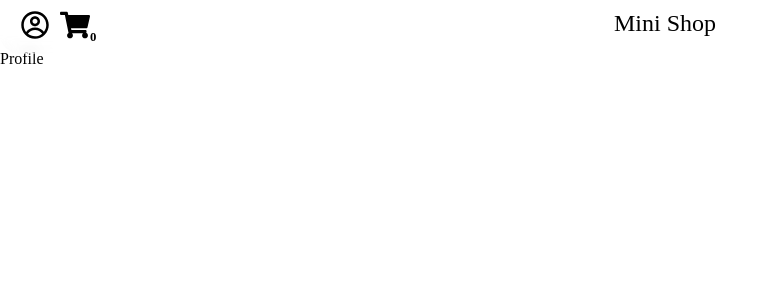
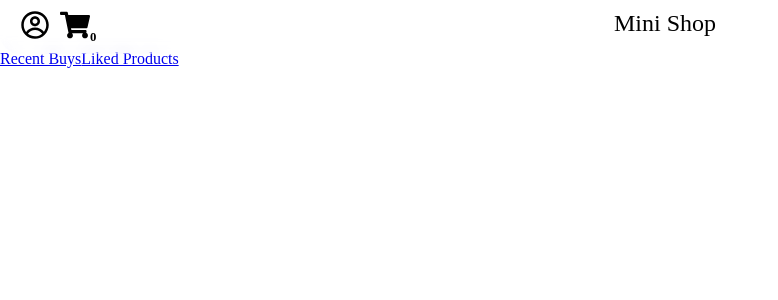
Before and after one commit to EhsanTheCoder98/Mini-Shop, a React (Create React App) app: page /landingpage/profile in a window 1280 px wide. Shown: the top 300 px of the page, without its empty margins (0-778 px from the left). Built offline with nearby package versions, Linux system fonts and the light colour scheme.

Commit message:
added 2 components to profile component

```diff
--- a/src/App.js
+++ b/src/App.js
@@ -7,6 +7,8 @@ import Navbar from "./components/Navbar";
 import ProductDetails from "./components/ProductDetails";
 import Cart from "./components/Cart";
 import Profile from "./components/Profile";
+import RecentBuys from "./components/RecentBuys";
+import LikedProducts from "./components/LikedProducts";
 
 // redux
 import { Provider } from "react-redux";
@@ -33,6 +35,8 @@ const App = () => {
           <Route path="productdetail/:id" element={<ProductDetails />} />
           <Route path="cart" element={<Cart />}/>
           <Route path="profile" element={<Profile />}/>
+          <Route path="recentbuys" element={<RecentBuys />} />
+          <Route path="likedproducts" element={<LikedProducts />} />
         </Route>
       </Routes>
     </Provider>
--- /dev/null
+++ b/src/components/LikedProducts.jsx
@@ -0,0 +1,11 @@
+import React from 'react';
+
+const LikedProducts = () => {
+    return (
+        <div>
+            liked products
+        </div>
+    );
+};
+
+export default LikedProducts;
--- a/src/components/Profile.jsx
+++ b/src/components/Profile.jsx
@@ -1,10 +1,12 @@
 import React from 'react';
 import styles from './Profile.module.css';
+import { Link } from 'react-router-dom';
 
 const Profile = () => {
     return (
         <div className={styles.container}>
-            Profile
+            <Link to="recentbuys">Recent Buys</Link>
+            <Link to="likedproducts">Liked Products</Link>
         </div>
     );
 };
--- /dev/null
+++ b/src/components/RecentBuys.jsx
@@ -0,0 +1,11 @@
+import React from 'react';
+
+const RecentBuys = () => {
+    return (
+        <div>
+            recent buys
+        </div>
+    );
+};
+
+export default RecentBuys;
```
